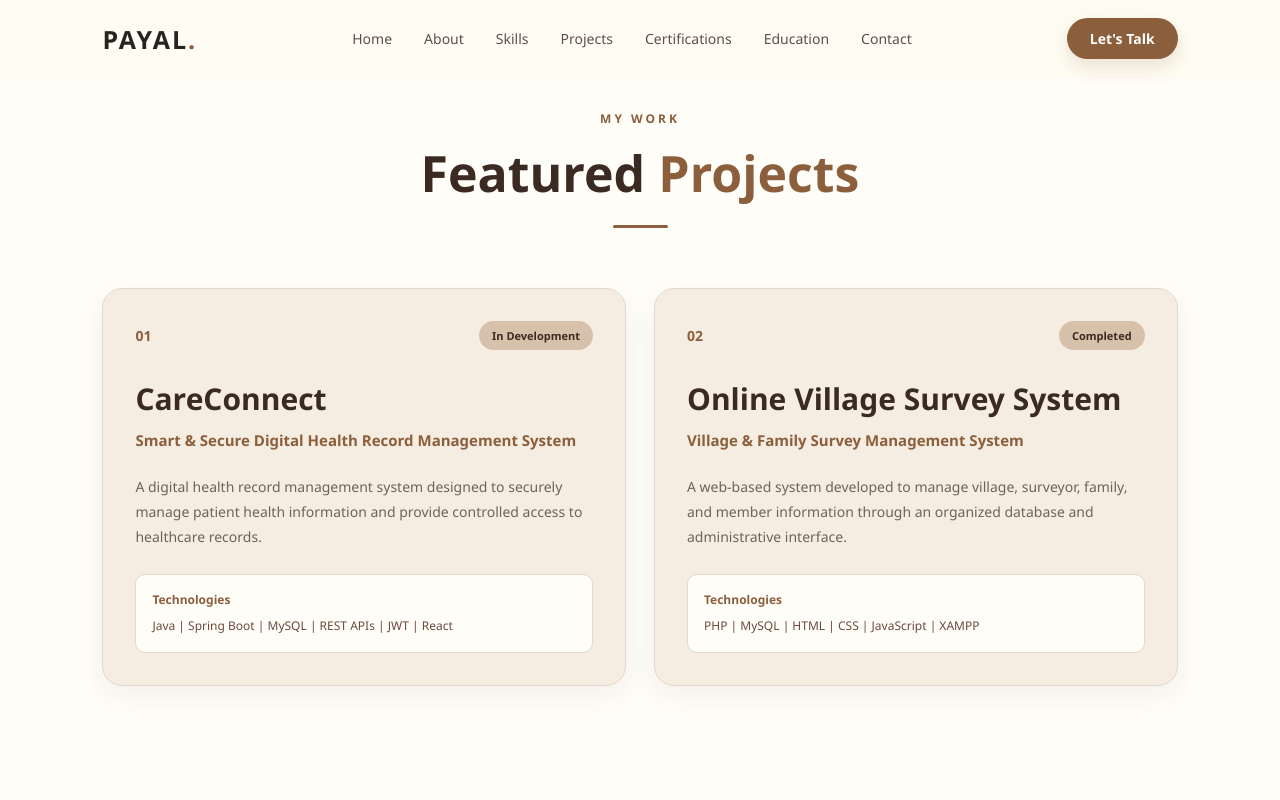
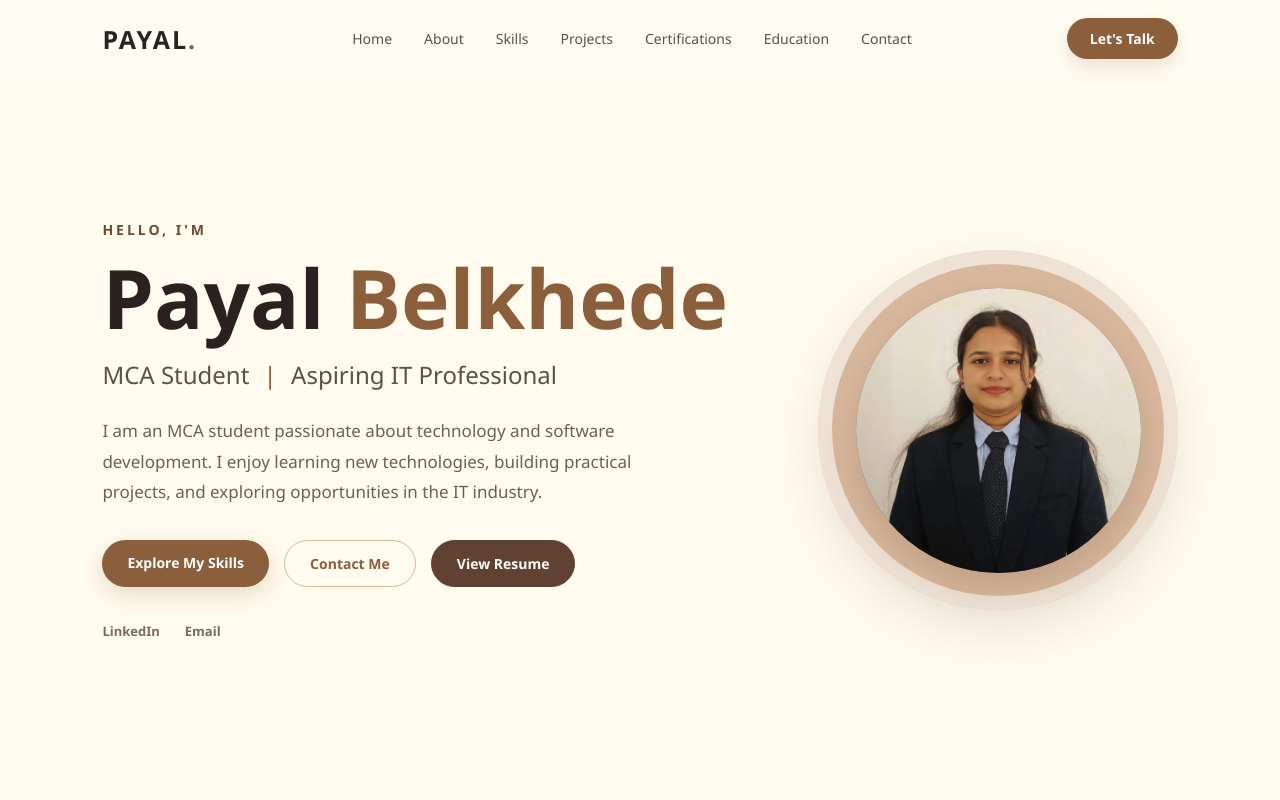
Before and after one commit to payalbelkhede23-rgb/MyPortfolio, a React (Vite) app: page / in a window 1280 px wide. Shown: the top 800 px of the page. Built offline with nearby package versions, Linux system fonts and the light colour scheme.

Commit message:
Update Profile.tsx

```diff
--- a/src/components/Profile.tsx
+++ b/src/components/Profile.tsx
@@ -1,83 +1,71 @@
-import styles from "../styles/Projects.module.css";
+import styles from "../styles/Profile.module.css";
 
-function Projects() {
-  const projects = [
-    {
-      number: "01",
-      title: "CareConnect",
-      subtitle:
-        "Smart & Secure Digital Health Record Management System",
-      description:
-        "A digital health record management system designed to securely manage patient health information and provide controlled access to healthcare records.",
-      technologies:
-        "Java | Spring Boot | MySQL | REST APIs | JWT | React",
-      status: "In Development",
-    },
-    {
-      number: "02",
-      title: "Online Village Survey System",
-      subtitle:
-        "Village & Family Survey Management System",
-      description:
-        "A web-based system developed to manage village, surveyor, family, and member information through an organized database and administrative interface.",
-      technologies:
-        "PHP | MySQL | HTML | CSS | JavaScript | XAMPP",
-      status: "Completed",
-    },
-  ];
+function Profile() {
+  return (
+    <section className={styles.hero} id="home">
+      <div className={styles.heroContent}>
+        <p className={styles.smallText}>HELLO, I'M</p>
 
-  return (
-    <section className={styles.projects} id="projects">
-
-      <div className={styles.heading}>
-        <p>MY WORK</p>
+        <h1>
+          Payal <span>Belkhede</span>
+        </h1>
 
         <h2>
-          Featured <span>Projects</span>
+          MCA Student <span>|</span> Aspiring IT Professional
         </h2>
 
-        <div className={styles.line}></div>
+        <p className={styles.description}>
+          I am an MCA student passionate about technology and software
+          development. I enjoy learning new technologies, building practical
+          projects, and exploring opportunities in the IT industry.
+        </p>
+
+        <div className={styles.buttons}>
+          <a href="#skills" className={styles.primaryButton}>
+            Explore My Skills
+          </a>
+
+          <a href="#contact" className={styles.secondaryButton}>
+            Contact Me
+          </a>
+
+          <a
+            href="/certificates/Payal_Belkhede_Resume.pdf"
+            target="_blank"
+            rel="noopener noreferrer"
+            className={styles.resumeButton}
+          >
+            View Resume
+          </a>
+        </div>
+
+        <div className={styles.socialLinks}>
+          <a
+            href="https://www.linkedin.com/in/payal-belkhede-970731391"
+            target="_blank"
+            rel="noopener noreferrer"
+          >
+            LinkedIn
+          </a>
+
+          <a href="mailto:payalbelkhede23@gmail.com">
+            Email
+          </a>
+        </div>
       </div>
 
-      <div className={styles.projectGrid}>
-
-        {projects.map((project) => (
-          <div
-            className={styles.projectCard}
-            key={project.number}
-          >
-
-            <div className={styles.projectTop}>
-              <span className={styles.number}>
-                {project.number}
-              </span>
-
-              <span className={styles.status}>
-                {project.status}
-              </span>
-            </div>
-
-            <h3>{project.title}</h3>
-
-            <h4>{project.subtitle}</h4>
-
-            <p className={styles.description}>
-              {project.description}
-            </p>
-
-            <div className={styles.technologies}>
-              <strong>Technologies</strong>
-
-              <p>{project.technologies}</p>
-            </div>
-
+      <div className={styles.imageSection}>
+        <div className={styles.imageGlow}>
+          <div className={styles.profileImage}>
+            <img
+              src="/certificates/Profile.jpeg"
+              alt="Payal Belkhede"
+            />
           </div>
-        ))}
-
+        </div>
       </div>
-
     </section>
   );
 }
 
-export default Projects;
+export default Profile;
```
